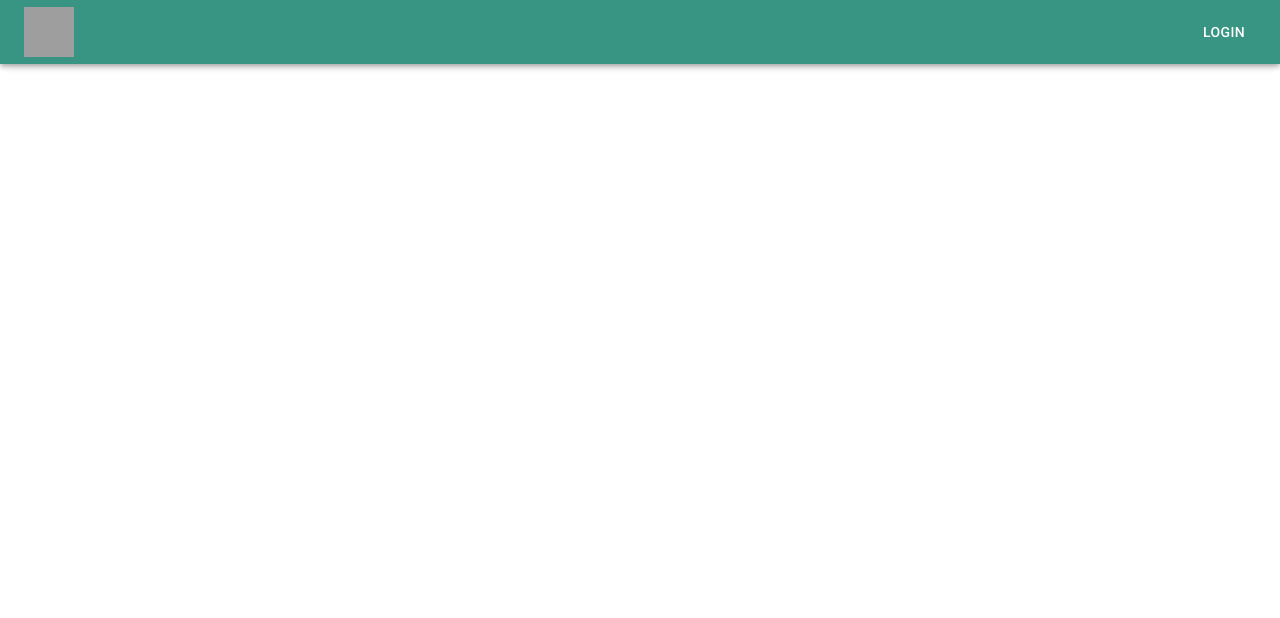
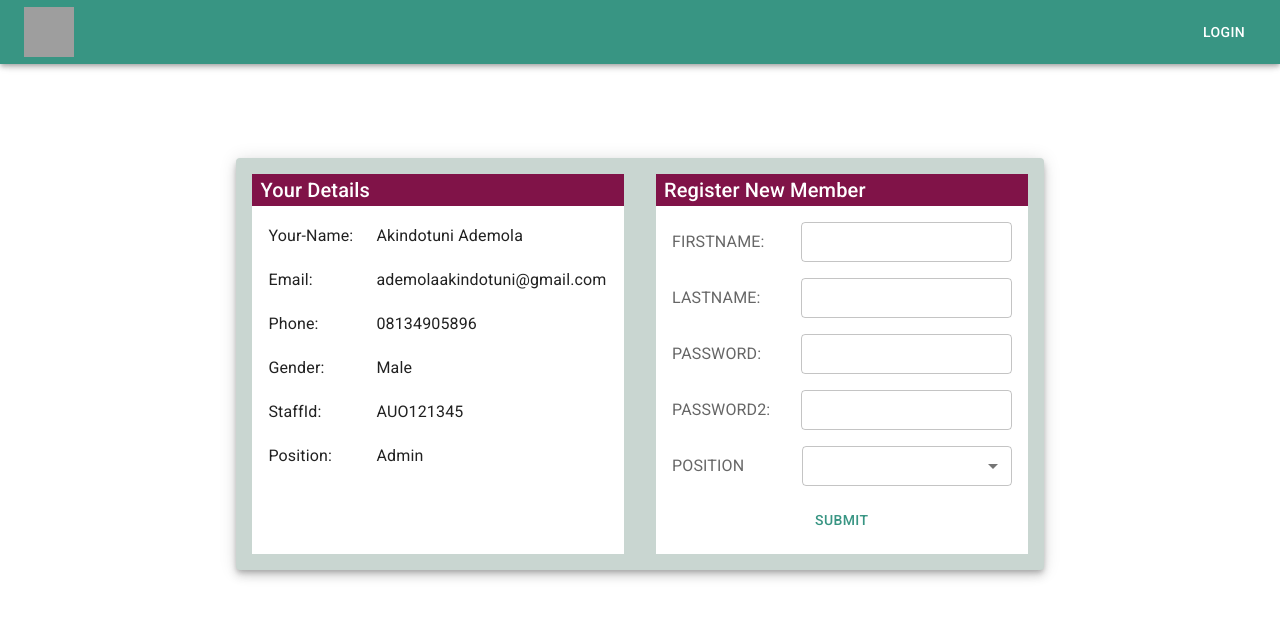
Before and after one commit to demolaemrick/course-registration-system, a React (Create React App) app in the folder client/: page /admin in a window 1280 px wide. Shown: the top 618 px of the page. Built offline with nearby package versions, Linux system fonts and the light colour scheme; no server answers; grey boxes are pictures that could not be loaded.

Commit message:
Update component

```diff
--- a/client/src/components/pages/AdminDdashboard.tsx
+++ b/client/src/components/pages/AdminDdashboard.tsx
@@ -1,11 +1,4 @@
 import { useState, FormEvent, ChangeEvent, Fragment } from "react";
-import { useSelector, useDispatch } from "react-redux";
-import { useHistory } from "react-router-dom";
-
-import { RootState } from "../../store";
-import { updateUser } from "../../store/user/user-actions";
-
-import { UserUpdateOptions } from "../../types/user";
 
 import {
   Grid,
@@ -16,45 +9,33 @@
   FormLabel,
   Stack,
   MenuItem,
-  Avatar,
   Button,
   TextField,
 } from "@mui/material";
 import Select, { SelectChangeEvent } from "@mui/material/Select";
 
-import UploadButton from "../UI/Buttons/UploadButton";
-
-import AvatarImage from "../../assets/Avatar.jpg";
-
+const data = [
+  { id: "name", name: "Your-Name", value: "Akindotuni Ademola" },
+  { id: "email", name: "Email", value: "ademolaakindotuni@gmail.com" },
+  { id: "phone", name: "Phone", value: "08134905896" },
+  { id: "gender", name: "Gender", value: "Male" },
+  { id: "staffId", name: "StaffId", value: "AUO121345" },
+  { id: "position", name: "Position", value: "Admin" },
+];
 const inputFields = [
   { id: "firstName", name: "FIRSTNAME" },
   { id: "lastName", name: "LASTNAME" },
-  { id: "matricNo", name: "STUDENT ID" },
-  { id: "phone", name: "PHONE" },
-  { id: "programme", name: "PRGORGRAMME" },
-  { id: "department", name: "DEPARTMENT" },
-  { id: "college", name: "COLLEGE" },
+  { id: "password", name: "PASSWORD" },
+  { id: "confirmPassword", name: "PASSWORD2" },
 ];
 
 const AdminDashboard = () => {
-  const { user, doesNotHaveCompleteProfile, isLoading } = useSelector(
-    (state: RootState) => state.userReducer
-  );
-
-  const dispatch = useDispatch();
-  const history = useHistory();
-
-  const [userData, setUserData] = useState<UserUpdateOptions>({
-    gender: "",
-    college: "",
-    phone: "",
-    level: "",
-    department: "",
-    programme: "",
-    profile_picture: "",
+  const [userData, setUserData] = useState({
+    firstName: "",
+    lastName: "",
+    password: "",
+    position: "",
   });
-
-  const [imageSrc, setImageSrc] = useState(AvatarImage);
 
   const handleChange = (event: ChangeEvent<HTMLInputElement>) => {
     const { name, value } = event.currentTarget;
@@ -74,33 +55,14 @@
     });
   };
 
-  const handlePhotoChange = (event: ChangeEvent<HTMLInputElement>) => {
-    const fileList = event.target.files;
-
-    if (!fileList) return;
-
-    setUserData({ ...userData, profile_picture: fileList[0] });
-    setImageSrc(URL.createObjectURL(fileList[0]));
-  };
-
-  const handleProfileUpdate = (e: FormEvent) => {
+  const handleSubmit = (e: FormEvent) => {
     e.preventDefault();
-    const formData = new FormData();
-    formData.append("profile_picture", userData.profile_picture);
-    formData.append("gender", userData.gender);
-    formData.append("phone", userData.phone);
-    formData.append("level", userData.level);
-    formData.append("college", userData.college);
-    formData.append("department", userData.department);
-    formData.append("programme", userData.programme);
-
-    dispatch(updateUser(formData, history));
+    console.log(userData);
+    //   dispatch(updateUser(formData, history));
   };
   return (
     <Fragment>
-      {!isLoading && (
       <Box
-          component="form"
         sx={{
           display: "flex",
           justifyContent: "center",
@@ -112,38 +74,8 @@
           elevation={6}
           sx={{ padding: 2, minWidth: 800, backgroundColor: "#c9d6d1" }}
         >
-            <Grid container spacing={4}>
-              <Grid item>
-                <Typography
-                  variant="h6"
-                  color="white"
-                  sx={{ backgroundColor: "#801348", paddingLeft: 1 }}
-                >
-                  Your details
-                </Typography>
-                <Box
-                  sx={{ backgroundColor: "white", padding: 2, minHeight: 315 }}
-                >
-                  <Stack direction="column">
-                    {inputFields.slice(0, 3).map((input) => (
-                      <Box
-                        sx={{
-                          display: "flex",
-                          flexDirection: "row",
-                          alignItems: "center",
-                          justifyContent: "space-between",
-                        }}
-                      >
-                        <Typography sx={{ width: 100 }}>
-                          {input.name}:
-                        </Typography>
-                        <Typography>Hello</Typography>
-                      </Box>
-                    ))}
-                  </Stack>
-                </Box>
-              </Grid>
-              <Grid item>
+          <Grid container columns={16} spacing={4}>
+            <Grid item xs={8}>
               <Typography
                 variant="h6"
                 color="white"
@@ -151,16 +83,55 @@
               >
                 Your Details
               </Typography>
+
+              <Box
+                sx={{
+                  backgroundColor: "white",
+                  padding: 2,
+                  minHeight: 315,
+                  height: 348,
+                }}
+              >
+                <Stack direction="column">
+                  {data.map(({ id, name, value }) => (
+                    <Box
+                      key={id}
+                      sx={{
+                        display: "flex",
+                        flexDirection: "row",
+                        alignItems: "center",
+                        marginBottom: 2,
+                      }}
+                    >
+                      <Typography
+                        variant="subtitle1"
+                        sx={{ width: 100, marginRight: 1 }}
+                      >
+                        {name}:
+                      </Typography>
+                      <Typography variant="subtitle1">{value}</Typography>
+                    </Box>
+                  ))}
+                </Stack>
+              </Box>
+            </Grid>
+            <Grid item xs={8}>
+              <Typography
+                variant="h6"
+                color="white"
+                sx={{ backgroundColor: "#801348", paddingLeft: 1 }}
+              >
+                Register New Member
+              </Typography>
               <Box
                 component="form"
                 sx={{ backgroundColor: "white", padding: 2, minHeight: 315 }}
                 noValidate
                 autoComplete="off"
-                  onSubmit={handleProfileUpdate}
-                  encType="multipart/form-data"
+                onSubmit={handleSubmit}
               >
                 <Stack direction="column">
-                    {inputFields.slice(4).map((input) => (
+                  {inputFields.map((input) => (
                     <FormControl key={input.id} sx={{ mb: 2 }}>
                       <Box
                         sx={{
@@ -171,7 +142,7 @@
                         }}
                       >
                         <FormLabel htmlFor={input.id} sx={{ width: 130 }}>
-                            {input.name}
+                          {input.name}:
                         </FormLabel>
                         <TextField
                           variant="outlined"
@@ -185,13 +156,39 @@
                       </Box>
                     </FormControl>
                   ))}
+                  <FormControl sx={{ mb: 2 }} size="small">
+                    <Box
+                      sx={{
+                        display: "flex",
+                        flexDirection: "row",
+                        alignItems: "center",
+                        justifyContent: "space-between",
+                      }}
+                    >
+                      <FormLabel htmlFor="position" sx={{ width: 100 }}>
+                        POSITION
+                      </FormLabel>
+                      <Select
+                        name="position"
+                        variant="outlined"
+                        onChange={handleSelectChange}
+                        sx={{ minWidth: 210 }}
+                        size="small"
+                      >
+                        <MenuItem disabled value="">
+                          <em>Placeholder</em>
+                        </MenuItem>
+                        <MenuItem value="hod">HOD</MenuItem>
+                      </Select>
+                    </Box>
+                  </FormControl>
+                  <Button>Submit</Button>
                 </Stack>
               </Box>
             </Grid>
           </Grid>
         </Paper>
       </Box>
-      )}
     </Fragment>
   );
 };
```
Lines whose indentation alone changed are shown as unchanged.
